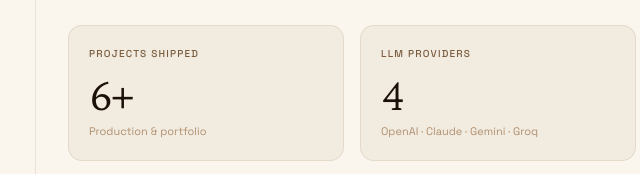
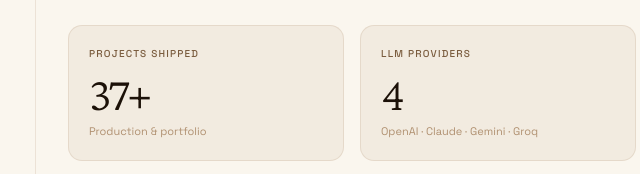
Before and after one commit to Adoc410/joan-portfolio, a website: page index.html in a window 1280 px wide. Shown: the part 198-372 px from the top of the page, 604-1244 px from the left. Drawn offline with nearby package versions, Linux system fonts and the light colour scheme.

Commit message:
all changes

```diff
--- a/index.html
+++ b/index.html
@@ -78,7 +78,7 @@
       <div class="stat-row">
         <div class="stat-card">
           <div class="stat-label">Projects shipped</div>
-          <div class="stat-value">6+</div>
+          <div class="stat-value">37+</div>
           <div class="stat-sub">Production &amp; portfolio</div>
         </div>
         <div class="stat-card">
```
